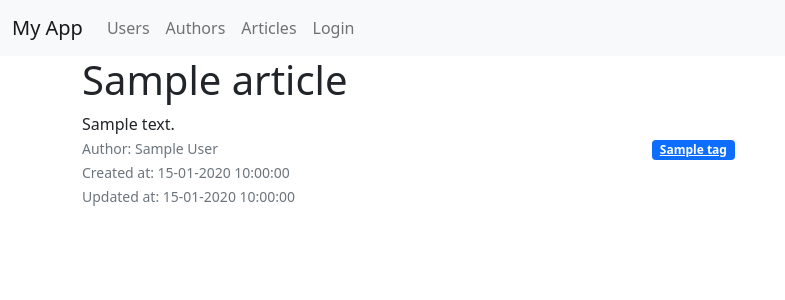
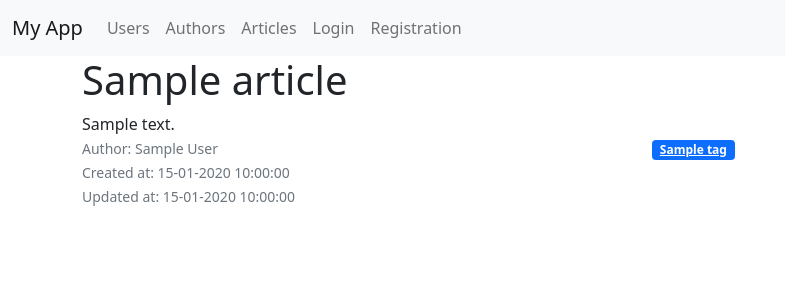
Before and after one commit to KrisMelikova/Blog, a Flask app: page /articles/1/ in a window 1280 px wide. Shown: the top 300 px of the page, without its empty margins (0-785 px from the left). Run offline with Flask 2, Linux system fonts and the light colour scheme; tables that the repository leaves empty hold one stand-in row (values such as "Sample post"); some libraries are stand-ins or nearby versions.

Commit message:
change navbar

```diff
--- a/blog/templates/navbar.html
+++ b/blog/templates/navbar.html
@@ -1,3 +1,4 @@
+
 <nav class="navbar navbar-expand-lg navbar-light bg-light">
     <div class="container-fluid">
         <a class="navbar-brand" href="#">My App</a>
@@ -27,6 +28,9 @@
                     <li class="nav-item">
                         <a class="nav-link" href="{{ url_for('auth.login') }}">Login</a>
                     </li>
+                    <li class="nav-item">
+                        <a class="nav-link" href="{{ url_for('user.register') }}">Registration</a>
+                    </li>
                 {% endif %}
             </ul>
         </div>
```
